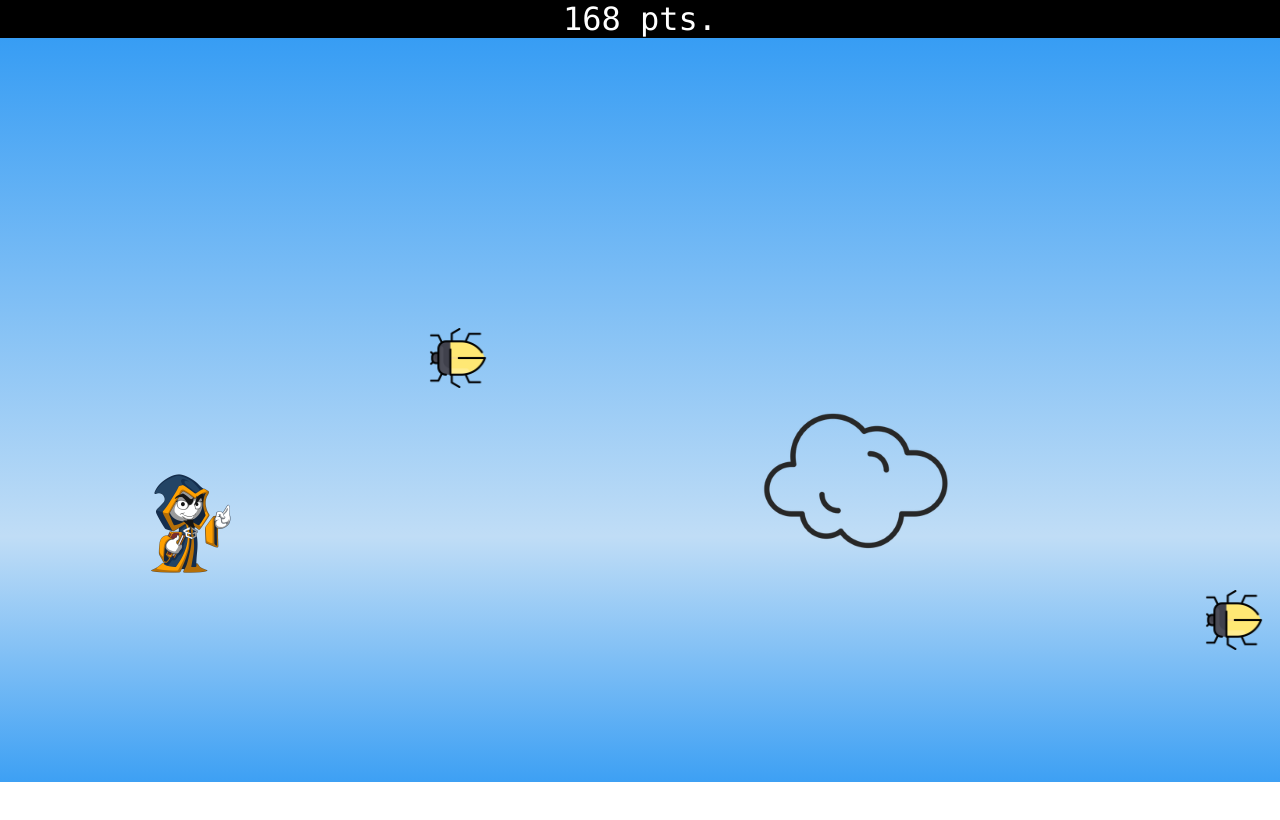
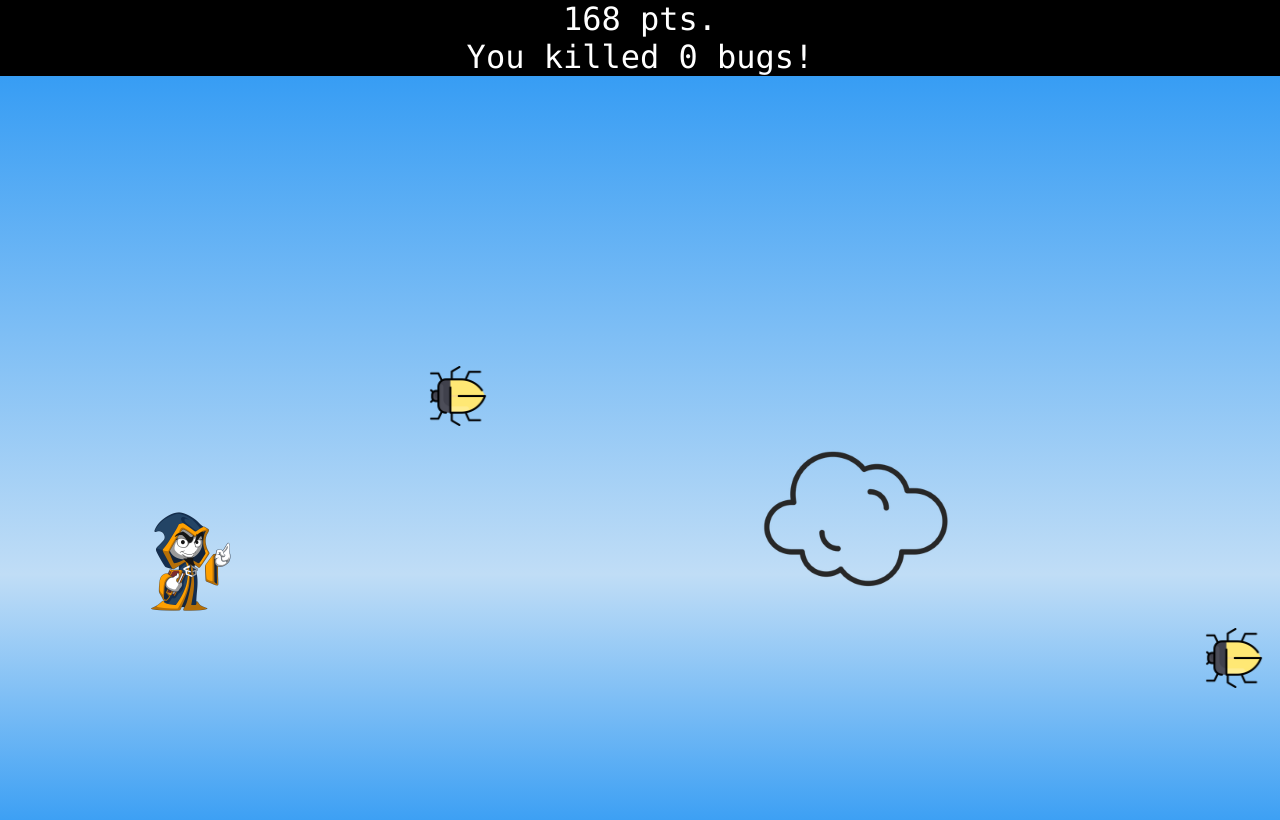
Before and after one commit to valkata033/Wizard-Game, a plain HTML site: page src/index.html in a window 1280 px wide. Both pictures are taken after a click on the element "Press to play!". Drawn offline with Linux system fonts and the light colour scheme.

Commit message:
Add killed bugs counter

```diff
--- a/src/index.html
+++ b/src/index.html
@@ -11,7 +11,15 @@
 
     <div class="game-section">
         <div class="game-start">Press to play!</div>
-        <div class="game-score"><span class="points">0</span> pts.</div>
+        <div class="game-score">
+            <span class="points">0</span> pts.
+
+            <div class="killed-bugs">
+                You killed
+                <span class="killed-bugs-points">0</span>
+                bugs!
+            </div>
+        </div>
         <div class="game-area"></div>
         <div class="game-over hide">Game Over ;(</div>
 
--- a/src/js/main.js
+++ b/src/js/main.js
@@ -21,6 +21,7 @@ let game = {
     clouldSpawnInterval: 3000,
     bugSpawnInterval: 1000,
     bugKillBonus: 2000,
+    bugKilled: 0,
 };
 
 let scene = {
@@ -59,8 +60,9 @@ function onKeyUp(e) {
 }
 
 function GameAction(timestamp) {
-    const wizard = document.querySelector('.wizard');
-    const points = document.querySelector('.points');
+    let wizard = document.querySelector('.wizard');
+    let points = document.querySelector('.points');
+    let killedBugs = document.querySelector('.killed-bugs-points');
 
     scene.score++;
 
@@ -148,15 +150,19 @@ function GameAction(timestamp) {
             bug.parentElement.removeChild(bug);
         }
 
+        // check for collision and end the game
         if(isCollision(wizard, bug)){
             gameOverAction();
         }
 
+        // check for collision and remove elements
         fireBalls.forEach(ball => {
             if(isCollision(ball, bug)){
                 scene.score += game.bugKillBonus;
                 ball.parentElement.removeChild(ball);
                 bug.parentElement.removeChild(bug);
+                game.bugKilled++
+                killedBugs.textContent = game.bugKilled;
             }
         });
     });
--- a/src/style.css
+++ b/src/style.css
@@ -2,6 +2,7 @@ body {
     font-size: 32px;
     font-family: consolas;
     margin: 0;
+    overflow: hidden;
 }
 
 .game-area {
```
